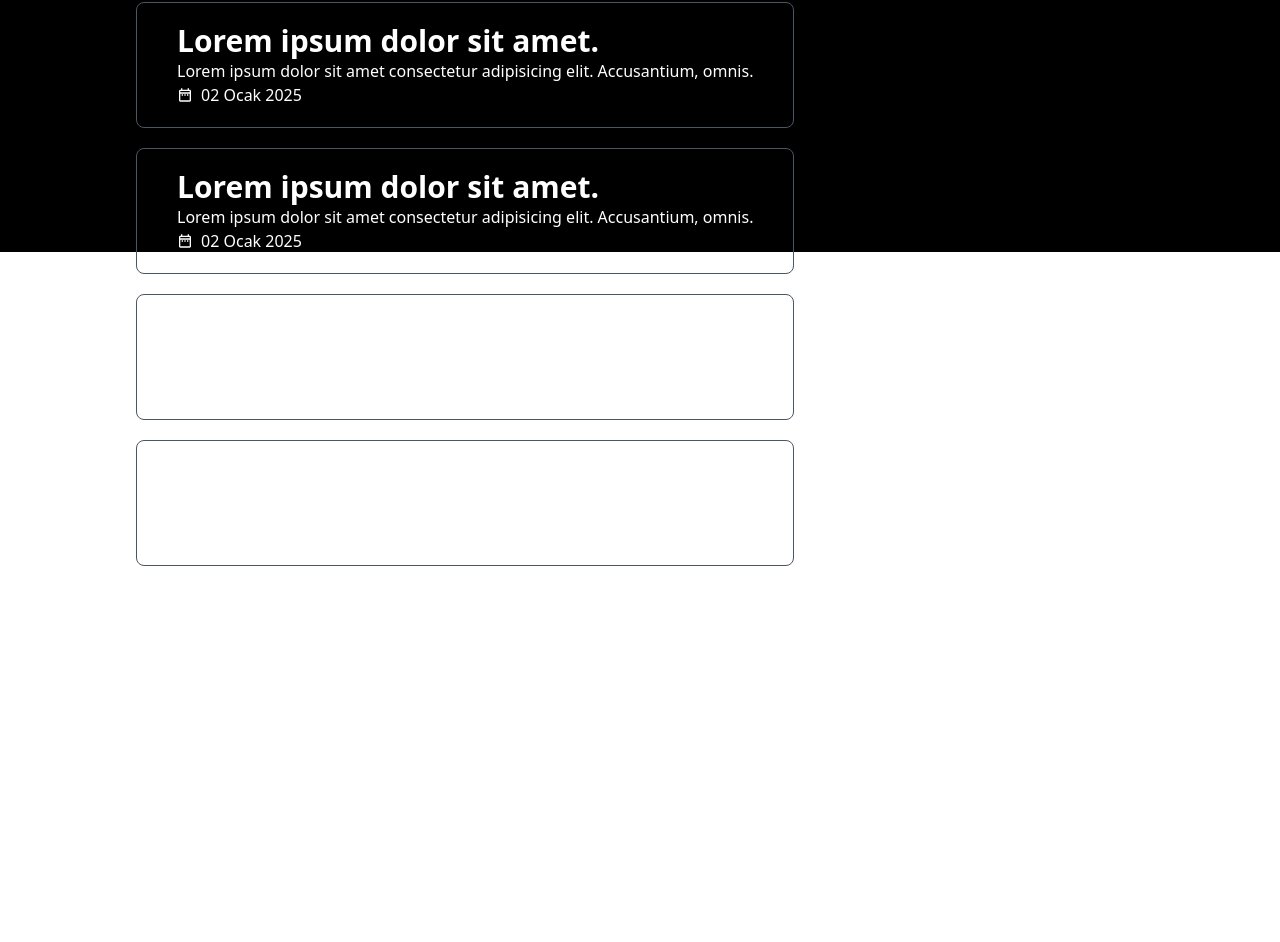
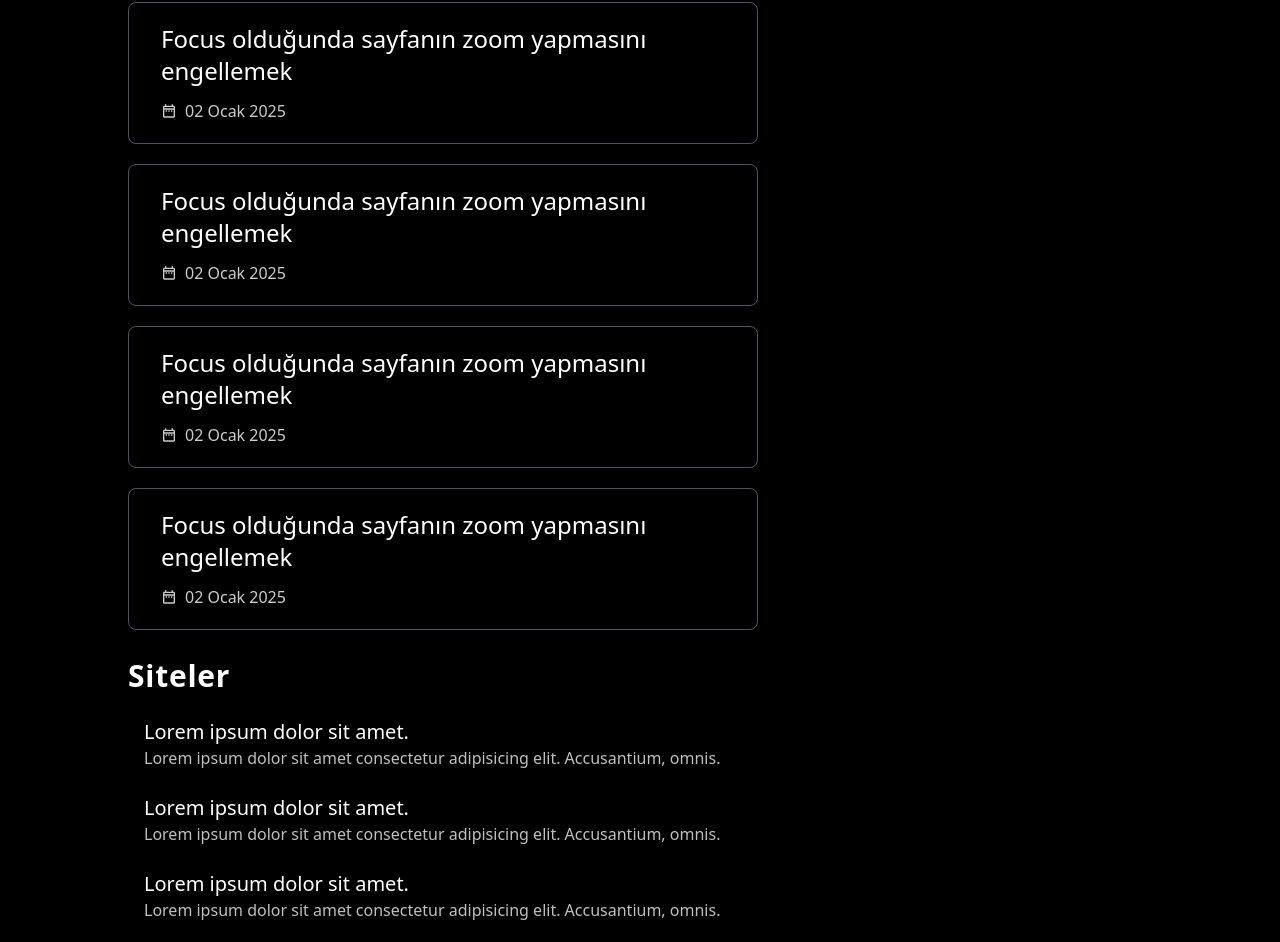
Before and after one commit to Sadre321/blogApp, a React (Vite) app in the folder client/: page / in a window 1280 px wide. Shown: the part 548-1490 px from the top of the page. Before the commit the page ends 1122 px from the top, so only its background shows below. Built offline with nearby package versions, Linux system fonts and the light colour scheme.

Commit message:
Anasayfa olusturuldu ve kompionentleri tamamlandi layout yapisi olusturuldu react-router eklendi

```diff
--- a/client/package.json
+++ b/client/package.json
@@ -11,7 +11,8 @@
   },
   "dependencies": {
     "react": "^18.3.1",
-    "react-dom": "^18.3.1"
+    "react-dom": "^18.3.1",
+    "react-router": "^7.1.3"
   },
   "devDependencies": {
     "@eslint/js": "^9.17.0",
--- a/client/src/App.tsx
+++ b/client/src/App.tsx
@@ -1,17 +1,13 @@
-import Info from "./Components/Info/Info"
-import Navbar from "./Components/Navbar/Navbar";
-import Content from "./Components/Content/Content";
+import { Route, Routes } from 'react-router'
+import Home from "./Pages/Home";
+
 function App() {
   return (
-    <div className="h-screen bg-black text-white">
-      <div className="container mx-auto">
-        <div className="mx-10">
-          <Navbar />
-          <Info/>
-          <Content/>
-        </div>
-      </div>
-    </div>
+    <>
+      <Routes>
+        <Route path="/" element={<Home/>}/>
+      </Routes>
+    </>
   );
 }
 
--- /dev/null
+++ b/client/src/Components/Bookmark/Bookmark.tsx
@@ -0,0 +1,32 @@
+const Bookmark = () => {
+  return (
+    <div className="py-5">
+      <h3 className="text-3xl font-bold mb-2 tracking-wide">Siteler</h3>
+      <div className="flex flex-wrap gap-2 py-2">
+        <div className="rounded px-4 py-2 group hover:border-yellow-600 hover:bg-yellow-950 hover:text-white hover:shadow-lg duration-200 w-full">
+          <h6 className="text-xl font-medium group-hover:text-yellow-600">Lorem ipsum dolor sit amet.</h6>
+          <p className="opacity-75">
+            Lorem ipsum dolor sit amet consectetur adipisicing elit. Accusantium, omnis.
+          </p>
+        </div>
+        <div className="rounded px-4 py-2 group hover:border-yellow-600 hover:bg-yellow-950 hover:text-white hover:shadow-lg duration-200 w-full">
+          <h6 className="text-xl font-medium group-hover:text-yellow-600">Lorem ipsum dolor sit amet.</h6>
+          <p className="opacity-75">
+            Lorem ipsum dolor sit amet consectetur adipisicing elit. Accusantium, omnis.
+          </p>
+        </div>
+        <div className="rounded px-4 py-2 group hover:border-yellow-600 hover:bg-yellow-950 hover:text-white hover:shadow-lg duration-200 w-full">
+          <h6 className="text-xl font-medium group-hover:text-yellow-600">Lorem ipsum dolor sit amet.</h6>
+          <p className="opacity-75">
+            Lorem ipsum dolor sit amet consectetur adipisicing elit. Accusantium, omnis.
+          </p>
+        </div>
+      </div>
+      <div className="pb-10">
+        <a href="#" className="mx-4 text-xl font-medium border-b">Tum Linkler</a>
+      </div>
+    </div>
+  );
+};
+
+export default Bookmark;
--- a/client/src/Components/Content/Content.tsx
+++ b/client/src/Components/Content/Content.tsx
@@ -5,47 +5,35 @@ const Content = () => {
     <div className="mt-10">
       <h3 className="text-3xl font-bold mb-5 tracking-wide">Son Yazdıklarım</h3>
       <div className="flex flex-wrap gap-5 py-2">
-        <div className="border border-gray-600 py-5 px-10 rounded-lg hover:border-gray-400 duration-200">
-          <h3 className="text-3xl font-bold ">Lorem ipsum dolor sit amet.</h3>
-          <p>
-            Lorem ipsum dolor sit amet consectetur adipisicing elit.
-            Accusantium, omnis.
-          </p>
-          <span className="flex items-center gap-2">
-            {" "}
+        <div className="border border-gray-600 py-5 px-8 rounded-lg hover:border-gray-400 duration-200 w-[630px]">
+          <h3 className="text-2xl font-medium">
+            Focus olduğunda sayfanın zoom yapmasını engellemek
+          </h3>
+          <span className="flex items-center gap-2 opacity-80 mt-3">
             <MdOutlineDateRange /> 02 Ocak 2025
           </span>
         </div>
-        <div className="border border-gray-600 py-5 px-10 rounded-lg hover:border-gray-400 duration-200">
-          <h3 className="text-3xl font-bold ">Lorem ipsum dolor sit amet.</h3>
-          <p>
-            Lorem ipsum dolor sit amet consectetur adipisicing elit.
-            Accusantium, omnis.
-          </p>
-          <span className="flex items-center gap-2">
-            {" "}
+        <div className="border border-gray-600 py-5 px-8 rounded-lg hover:border-gray-400 duration-200 w-[630px]">
+          <h3 className="text-2xl font-medium">
+            Focus olduğunda sayfanın zoom yapmasını engellemek
+          </h3>
+          <span className="flex items-center gap-2 opacity-80 mt-3">
             <MdOutlineDateRange /> 02 Ocak 2025
           </span>
         </div>
-        <div className="border border-gray-600 py-5 px-10 rounded-lg hover:border-gray-400 duration-200">
-          <h3 className="text-3xl font-bold ">Lorem ipsum dolor sit amet.</h3>
-          <p>
-            Lorem ipsum dolor sit amet consectetur adipisicing elit.
-            Accusantium, omnis.
-          </p>
-          <span className="flex items-center gap-2">
-            {" "}
+        <div className="border border-gray-600 py-5 px-8 rounded-lg hover:border-gray-400 duration-200 w-[630px]">
+          <h3 className="text-2xl font-medium">
+            Focus olduğunda sayfanın zoom yapmasını engellemek
+          </h3>
+          <span className="flex items-center gap-2 opacity-80 mt-3">
             <MdOutlineDateRange /> 02 Ocak 2025
           </span>
         </div>
-        <div className="border border-gray-600 py-5 px-10 rounded-lg hover:border-gray-400 duration-200">
-          <h3 className="text-3xl font-bold ">Lorem ipsum dolor sit amet.</h3>
-          <p>
-            Lorem ipsum dolor sit amet consectetur adipisicing elit.
-            Accusantium, omnis.
-          </p>
-          <span className="flex items-center gap-2">
-            {" "}
+        <div className="border border-gray-600 py-5 px-8 rounded-lg hover:border-gray-400 duration-200 w-[630px]">
+          <h3 className="text-2xl font-medium">
+            Focus olduğunda sayfanın zoom yapmasını engellemek
+          </h3>
+          <span className="flex items-center gap-2 opacity-80 mt-3">
             <MdOutlineDateRange /> 02 Ocak 2025
           </span>
         </div>
--- /dev/null
+++ b/client/src/Components/Footer/Footer.tsx
@@ -0,0 +1,25 @@
+const Footer = () => {
+  return (
+    <div className="border-t w-full border-yellow-600 bg-yellow-950 pt-16 pb-4">
+      <div className="container mx-auto">
+        <div className="mx-10 flex flex-col gap-2 items-start justify-start">
+          <h2 className="text-3xl font-bold">Aninda haberdar ol!</h2>
+          <p className="opacity-75">
+            Yazdıklarımı kaçırmak istemezseniz abone olmak için aşağıdan e-posta
+            adresinizi girip devam edebilirsiniz.
+          </p>
+          <div className="py-3 w-full flex gap-4">
+            <input
+              type="text"
+              className="px-4 py-2 rounded-3xl w-1/3"
+              placeholder="E-posta adresiniz"
+            />
+            <button className="px-6 py-2 bg-orange-400 rounded-3xl text-lg font-semibold">Abone Ol</button>
+          </div>
+        </div>
+      </div>
+    </div>
+  );
+};
+
+export default Footer;
--- /dev/null
+++ b/client/src/Layouts/AdminLayouts.tsx
@@ -0,0 +1,9 @@
+import React from 'react'
+
+const AdminLayouts = () => {
+  return (
+    <div>AdminLayouts</div>
+  )
+}
+
+export default AdminLayouts
--- /dev/null
+++ b/client/src/Layouts/BaseLayouts.tsx
@@ -0,0 +1,22 @@
+import Navbar from "../Components/Navbar/Navbar";
+import Footer from "../Components/Footer/Footer";
+
+interface BaseLayoutProps {
+    children:React.node
+};
+
+const BaseLayouts:React.FC<BaseLayoutProps> = ({children}) => {
+  return (
+    <div className="bg-black text-white">
+      <div className="container mx-auto">
+        <div className="mx-8">
+          <Navbar />
+          {children}
+        </div>
+      </div>
+          <Footer/>
+    </div>
+)
+}
+
+export default BaseLayouts
--- /dev/null
+++ b/client/src/Layouts/Layouts.tsx
@@ -0,0 +1,7 @@
+const Layouts = () => {
+  return (
+    <div>Layouts</div>
+  )
+}
+
+export default Layouts
--- /dev/null
+++ b/client/src/Pages/Home.tsx
@@ -0,0 +1,15 @@
+import Info from "../Components/Info/Info";
+import Content from "../Components/Content/Content";
+import Bookmark from "../Components/Bookmark/Bookmark";
+
+const Home = () => {
+  return (
+    <div>
+      <Info />
+      <Content />
+      <Bookmark />
+    </div>
+  );
+};
+
+export default Home;
--- a/client/src/main.tsx
+++ b/client/src/main.tsx
@@ -1,7 +1,13 @@
-import { createRoot } from 'react-dom/client'
-import './index.css'
-import App from './App.tsx'
+import { createRoot } from "react-dom/client";
+import "./index.css";
+import App from "./App.tsx";
+import Layouts from "./Layouts/BaseLayouts";
+import { BrowserRouter } from "react-router";
 
-createRoot(document.getElementById('root')!).render(
-    <App />
-)
+createRoot(document.getElementById("root")!).render(
+  <BrowserRouter>
+    <Layouts>
+      <App />
+    </Layouts>
+  </BrowserRouter>
+);
```
Also changed, not shown: 1 other file (tests, documents, lock files or other folders).
